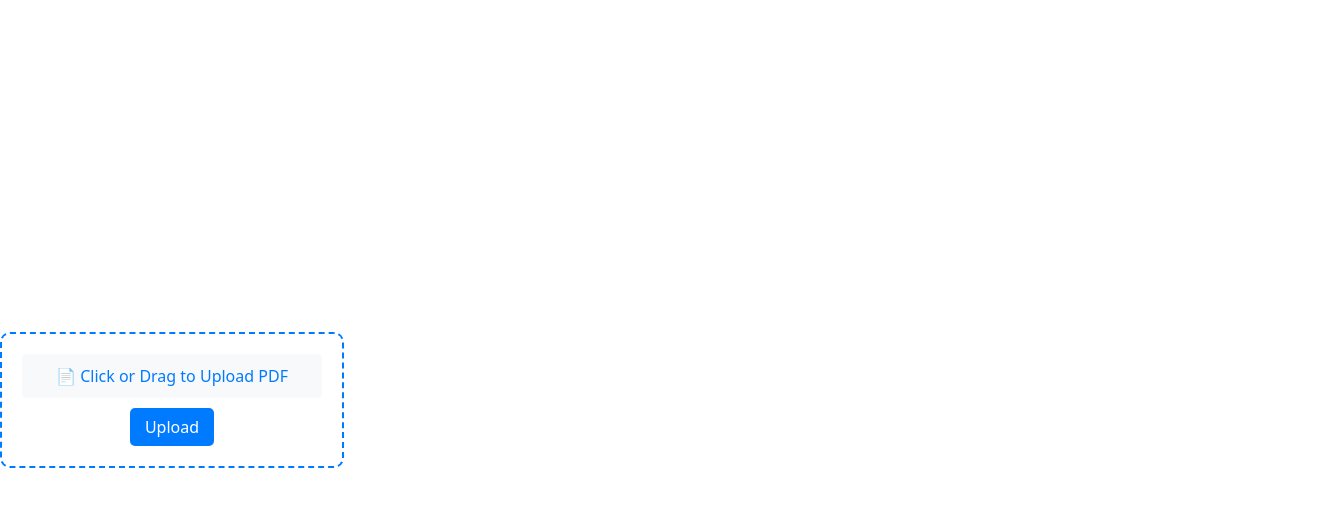
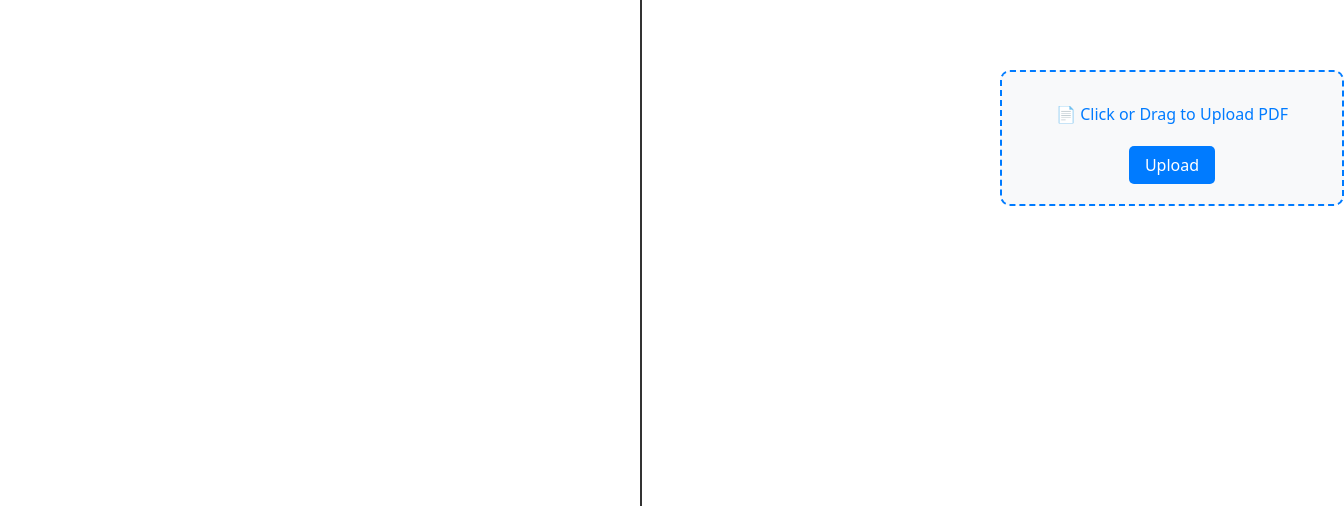
Before and after one commit to tudourocky/moneytree, a React (Vite) app in the folder frontend/: page / in a window 1280 px wide. Shown: the top 506 px of the page, 1344 px wide, since content can reach past the window. Built offline with nearby package versions, Linux system fonts and the light colour scheme.

Commit message:
feat: upload feature and divider

```diff
--- a/frontend/src/App.css
+++ b/frontend/src/App.css
@@ -2,10 +2,19 @@
   border: 2px dashed #007bff;
   padding: 20px;
   text-align: center;
+  border-radius: 10px;
   width: 300px;
-  border-radius: 10px;
+  margin: 20px auto;
   cursor: pointer;
-  margin: auto;
+  background: #f8f9fa;
+  transition: background 0.3s;
+  position: absolute;
+  top: 50px;
+  left: 1000px;
+}
+
+.file-upload-box.drag-active {
+  background: #e0f3ff;
 }
 
 .file-input-label input {
@@ -14,21 +23,29 @@
 
 .upload-box {
   padding: 10px;
-  background-color: #f8f9fa;
+  font-size: 16px;
   color: #007bff;
-  border-radius: 5px;
 }
 
 .upload-button {
   margin-top: 10px;
-  padding: 8px 15px;
+  padding: 8px 16px;
   background: #007bff;
   color: white;
   border: none;
+  cursor: pointer;
   border-radius: 5px;
-  cursor: pointer;
 }
 
 .upload-button:hover {
   background: #0056b3;
 }
+
+.vertical-line {
+  width: 2px;
+  height: 100vh;
+  background-color: #333;
+  position: fixed; /* Stays in place */
+  left: 50%; /* Centers the line */
+  top: 0;
+}
--- a/frontend/src/App.jsx
+++ b/frontend/src/App.jsx
@@ -1,6 +1,4 @@
 import { useState } from 'react'
-import reactLogo from './assets/react.svg'
-import viteLogo from '/vite.svg'
 import './App.css'
 
 const FileUpload = () => {
@@ -29,7 +27,9 @@ const FileUpload = () => {
   };
 
   return (
+
     <div className="file-upload-box">
+      <div className="vertical-line"></div>
       <label className="file-input-label">
         <input type="file" accept="application/pdf" onChange={handleFileChange} />
         <div className="upload-box">📄 Click or Drag to Upload PDF</div>
@@ -44,4 +44,6 @@ const FileUpload = () => {
   );
 };
 
+
+
 export default FileUpload;
```
